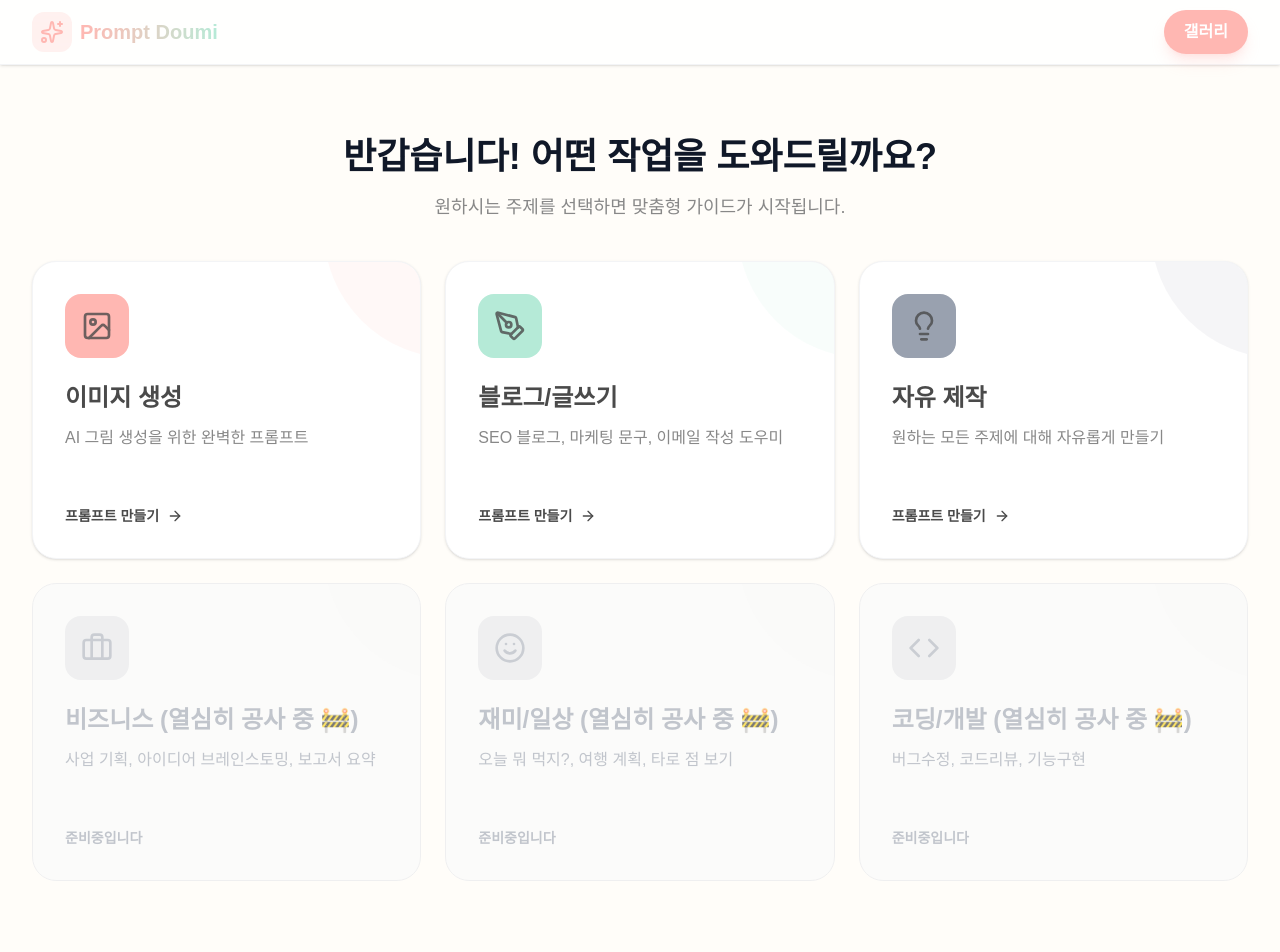
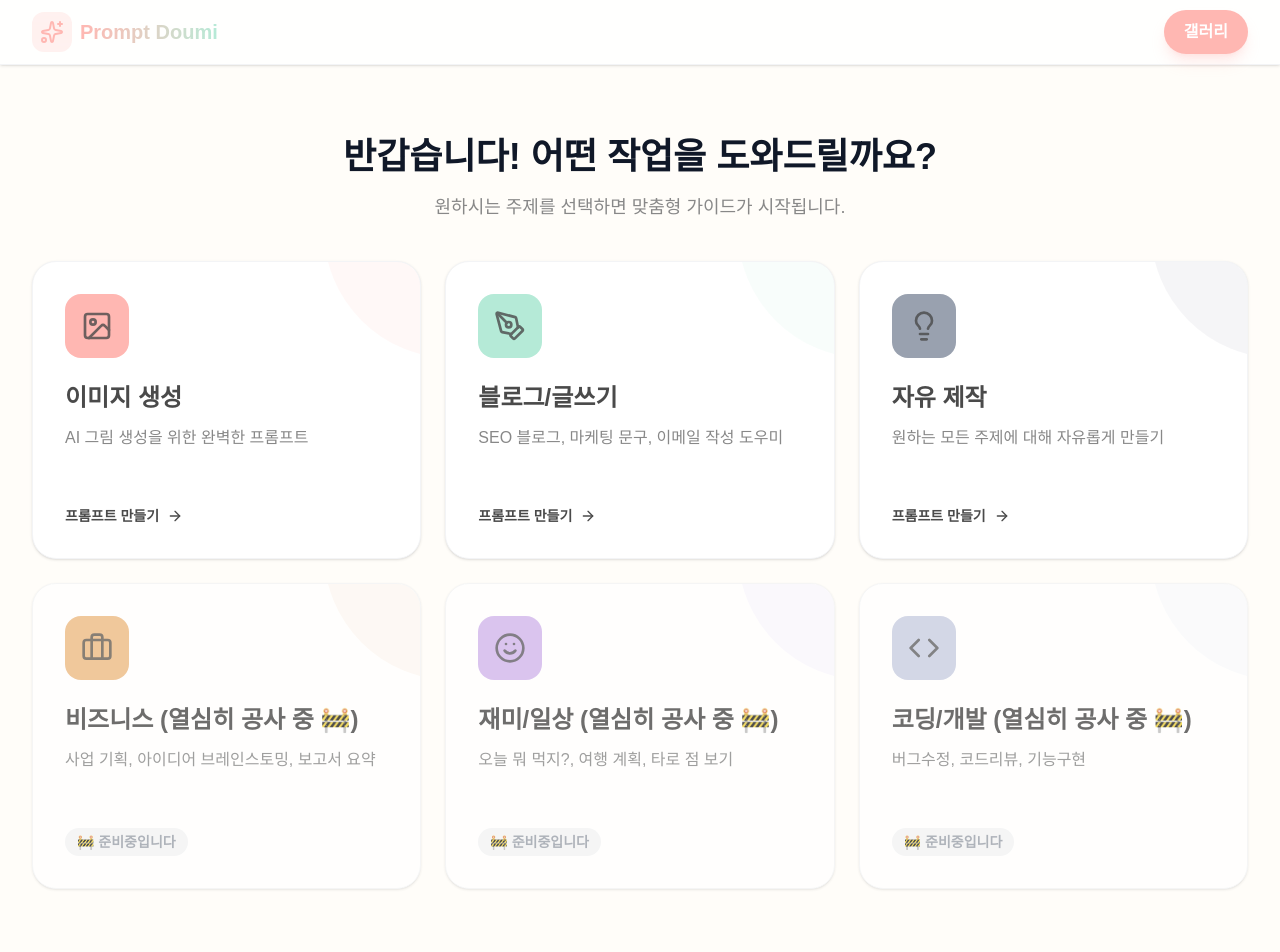
Before and after one commit to elanp7000/prompt-doumi, a Next.js app: page / in a window 1280 px wide. Shown: the top 952 px of the page. Built offline with nearby package versions, Linux system fonts and the light colour scheme.

Commit message:
Restore colors for disabled topics

```diff
--- a/src/app/page.tsx
+++ b/src/app/page.tsx
@@ -17,24 +17,24 @@ export default function Home() {
             return (
               <div
                 key={topic.id}
-                className="group relative bg-gray-50 p-8 rounded-3xl border border-gray-200 opacity-60 cursor-not-allowed overflow-hidden"
+                className="group relative bg-surface p-8 rounded-3xl border border-gray-100 shadow-sm opacity-80 cursor-not-allowed overflow-hidden grayscale-[0.3]"
               >
-                <div className={`absolute top-0 right-0 w-32 h-32 bg-gray-200 opacity-10 rounded-bl-full -mr-8 -mt-8`} />
+                <div className={`absolute top-0 right-0 w-32 h-32 ${topic.color} opacity-10 rounded-bl-full -mr-8 -mt-8`} />
 
-                <div className={`inline-flex items-center justify-center p-4 rounded-2xl bg-gray-200 text-gray-400 mb-6`}>
+                <div className={`inline-flex items-center justify-center p-4 rounded-2xl ${topic.color} bg-opacity-20 text-text-main mb-6`}>
                   <Icon className="w-8 h-8 opacity-80" />
                 </div>
 
-                <h3 className={`text-2xl font-bold mb-3 text-gray-400`}>
+                <h3 className={`text-2xl font-bold mb-3 ${topic.activeColor}`}>
                   {topic.title}
                 </h3>
 
-                <p className="text-gray-400 mb-8 min-h-[3rem]">
+                <p className="text-text-muted mb-8 min-h-[3rem]">
                   {topic.description}
                 </p>
 
-                <div className="flex items-center gap-2 font-bold text-sm text-gray-400">
-                  준비중입니다
+                <div className="flex items-center gap-2 font-bold text-sm text-gray-400 bg-gray-100 px-3 py-1 rounded-full w-fit">
+                  🚧 준비중입니다
                 </div>
               </div>
             );
```
